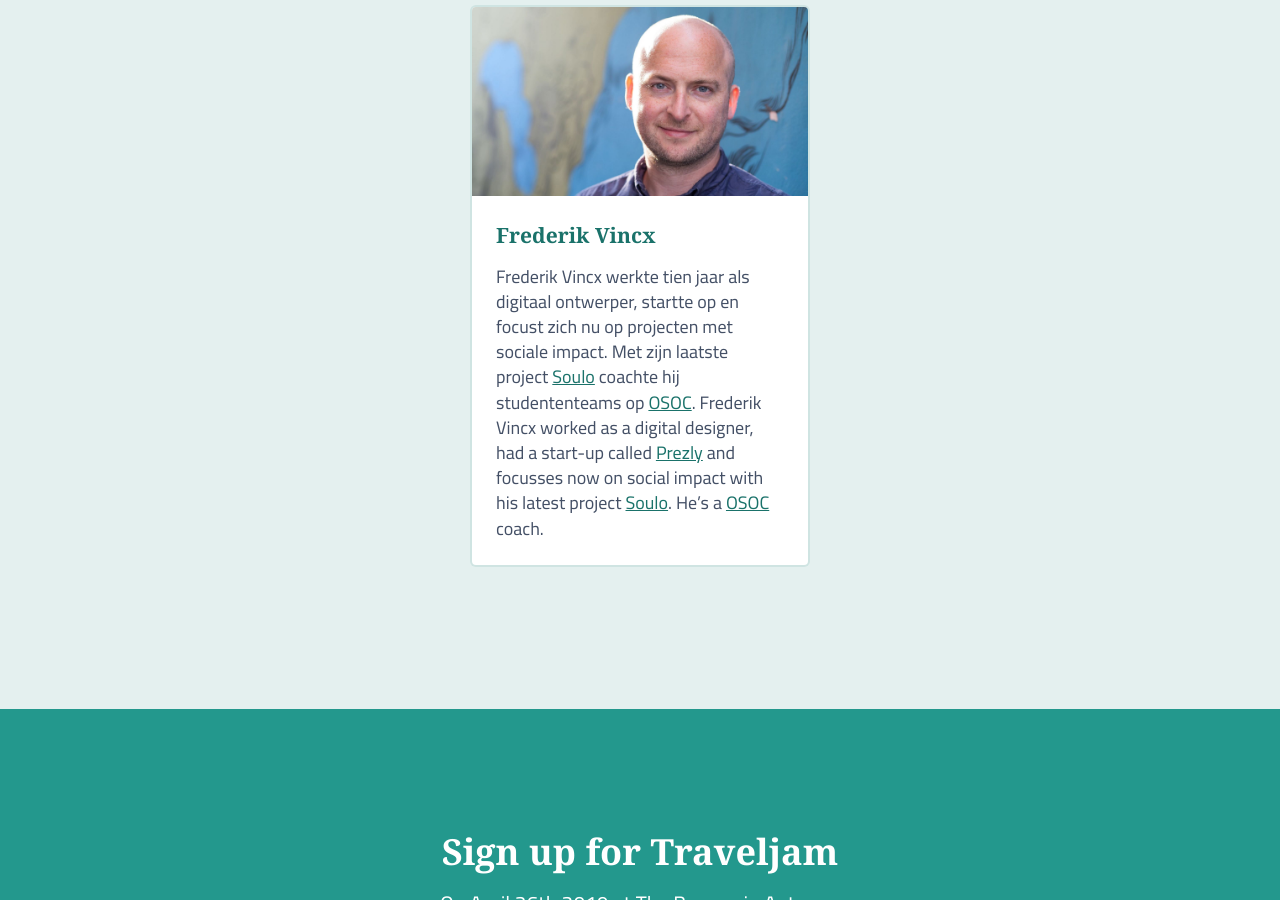
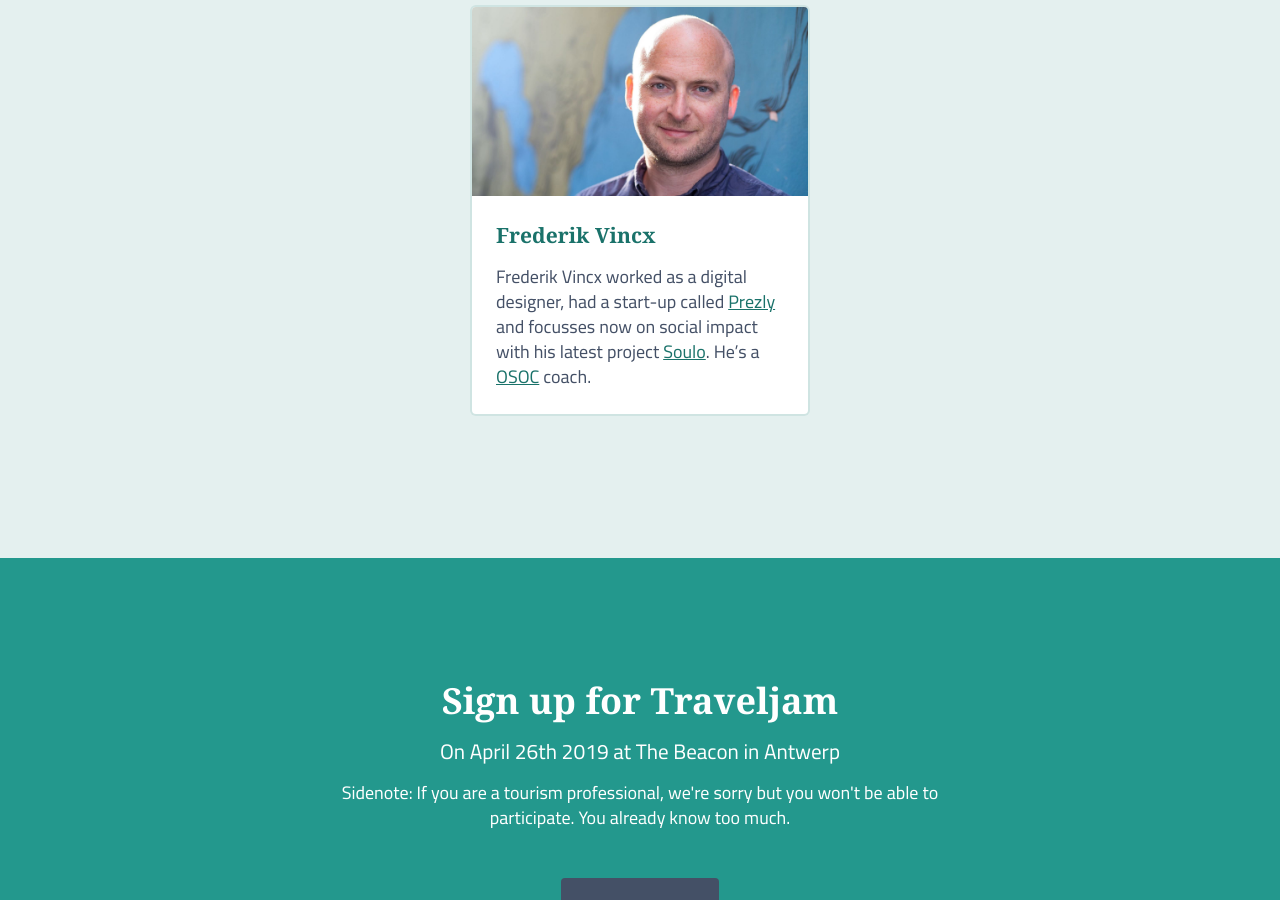
Before and after one commit to nerdlab-be/traveljam, a Jekyll site: the page built from _pages/index.markdown, in a window 1280 px wide and 900 px high, scrolled down 4345 px. Built offline with Jekyll 4.4.1, drawn with Linux system fonts in a browser that asks for light colours.

Commit message:
translate Frits

```diff
--- a/_data/coaches.yml
+++ b/_data/coaches.yml
@@ -1,5 +1,4 @@
 - title: Frederik Vincx
-  body: "Frederik Vincx werkte tien jaar als digitaal ontwerper, startte  op en focust zich nu op projecten met sociale impact. Met zijn laatste project <a href='https://soulo.be/'>Soulo</a> coachte hij studententeams op <a href='https://2018.summerofcode.be/prisma.html'>OSOC</a>.
-  Frederik Vincx worked as a digital designer, had a start-up called <a href='https://www.prezly.com/'>Prezly</a> and focusses now on social impact with his latest project <a href='https://soulo.be/'>Soulo</a>. He’s a <a href='https://2018.summerofcode.be/prisma.html'>OSOC</a> coach."
+  body: "Frederik Vincx worked as a digital designer, had a start-up called <a href='https://www.prezly.com/'>Prezly</a> and focusses now on social impact with his latest project <a href='https://soulo.be/'>Soulo</a>. He’s a <a href='https://2018.summerofcode.be/prisma.html'>OSOC</a> coach."
   image: jpg/frits.jpg
   link: "http://www.frederikvincx.com/"
```
